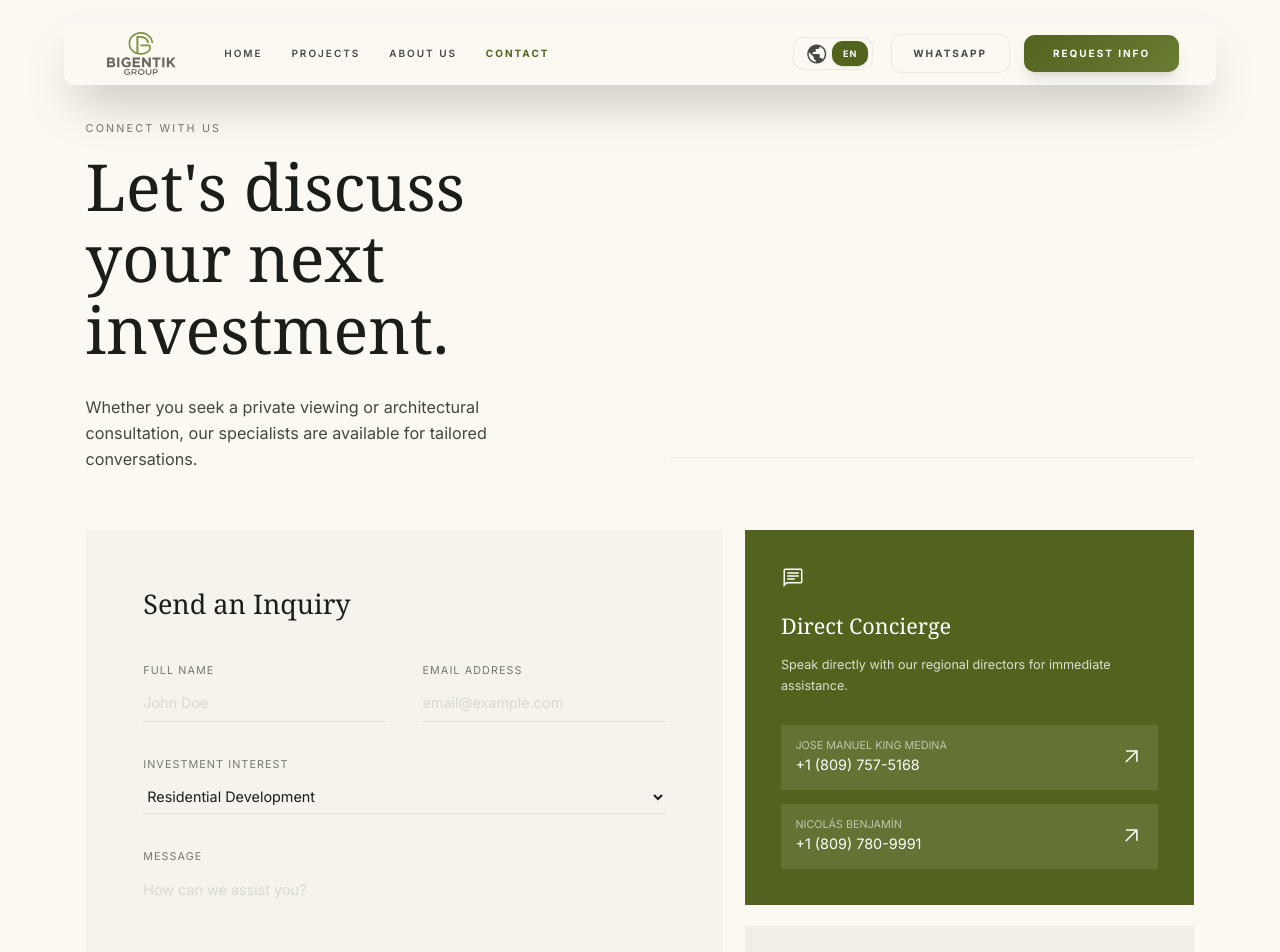
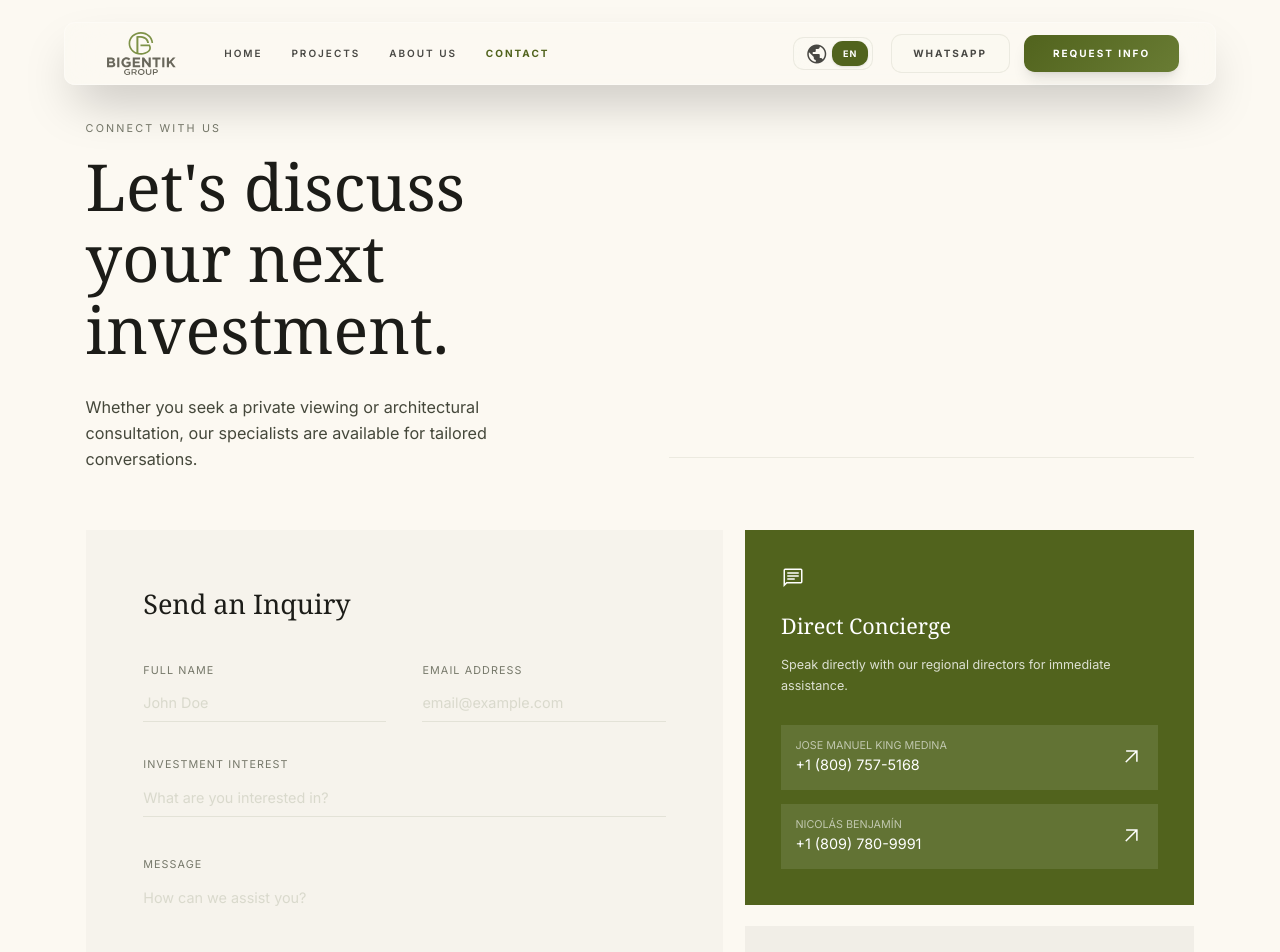
Before and after one commit to bigentikgroup1-hue/bigentik-group, a Next.js app: page /en/contact in a window 1280 px wide. Shown: the top 952 px of the page. Built offline with nearby package versions, Linux system fonts and the light colour scheme.

Commit message:
feat: change interest select for textarea

```diff
--- a/components/contact/ContactForm.tsx
+++ b/components/contact/ContactForm.tsx
@@ -43,12 +43,12 @@ export const ContactForm = ({ dict }: { dict: Dictionary }) => {
           <label className="font-label text-xs uppercase tracking-widest text-outline block mb-2">
             {dict.contact.form.interest}
           </label>
-          <select className="w-full bg-transparent border-0 border-b border-outline-variant/40 focus:ring-0 focus:border-primary px-0 py-2 transition-all">
-            <option>{dict.contact.form.interest_opts[0]}</option>
-            <option>{dict.contact.form.interest_opts[1]}</option>
-            <option>{dict.contact.form.interest_opts[2]}</option>
-            <option>{dict.contact.form.interest_opts[3]}</option>
-          </select>
+          <textarea
+            className="w-full bg-transparent border-0 border-b border-outline-variant/40 focus:ring-0 focus:border-primary px-0 py-2 transition-all placeholder:text-outline-variant/60 resize-none"
+            placeholder={dict.contact.form.interest_ph}
+            rows={1}
+            required
+          ></textarea>
         </div>
 
         <div className="relative">
--- a/locales/en.json
+++ b/locales/en.json
@@ -159,12 +159,7 @@
       "email": "Email Address",
       "email_ph": "email@example.com",
       "interest": "Investment Interest",
-      "interest_opts": [
-        "Residential Development",
-        "Commercial Portfolio",
-        "Luxury Penthouse",
-        "General Inquiry"
-      ],
+      "interest_ph": "What are you interested in?",
       "message": "Message",
       "message_ph": "How can we assist you?",
       "submit": "Submit Request"
--- a/locales/es.json
+++ b/locales/es.json
@@ -159,12 +159,7 @@
       "email": "Correo Electrónico",
       "email_ph": "correo@ejemplo.com",
       "interest": "Interés de Inversión",
-      "interest_opts": [
-        "Desarrollo Residencial",
-        "Cartera Comercial",
-        "Penthouse de Lujo",
-        "Consulta General"
-      ],
+      "interest_ph": "¿En qué está interesado?",
       "message": "Mensaje",
       "message_ph": "¿Cómo podemos ayudarle?",
       "submit": "Enviar Solicitud"
--- a/locales/fr.json
+++ b/locales/fr.json
@@ -159,12 +159,7 @@
       "email": "Email",
       "email_ph": "email@exemple.com",
       "interest": "Intérêt d'Investissement",
-      "interest_opts": [
-        "Développement Résidentiel",
-        "Portefeuille Commercial",
-        "Penthouse de Luxe",
-        "Demande Générale"
-      ],
+      "interest_ph": "En quoi êtes-vous intéressé ?",
       "message": "Message",
       "message_ph": "Comment pouvons-nous vous aider ?",
       "submit": "Soumettre la Demande"
```
